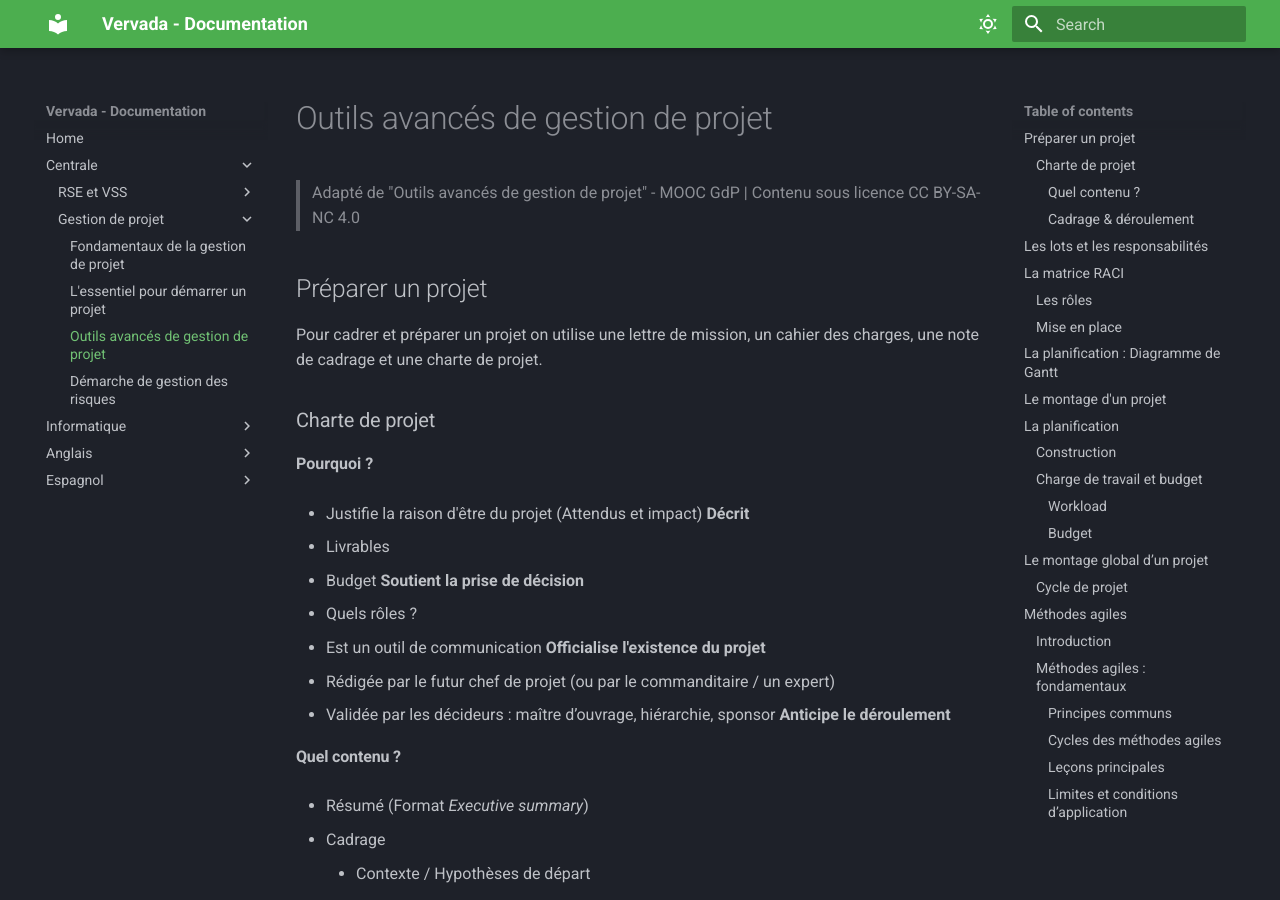
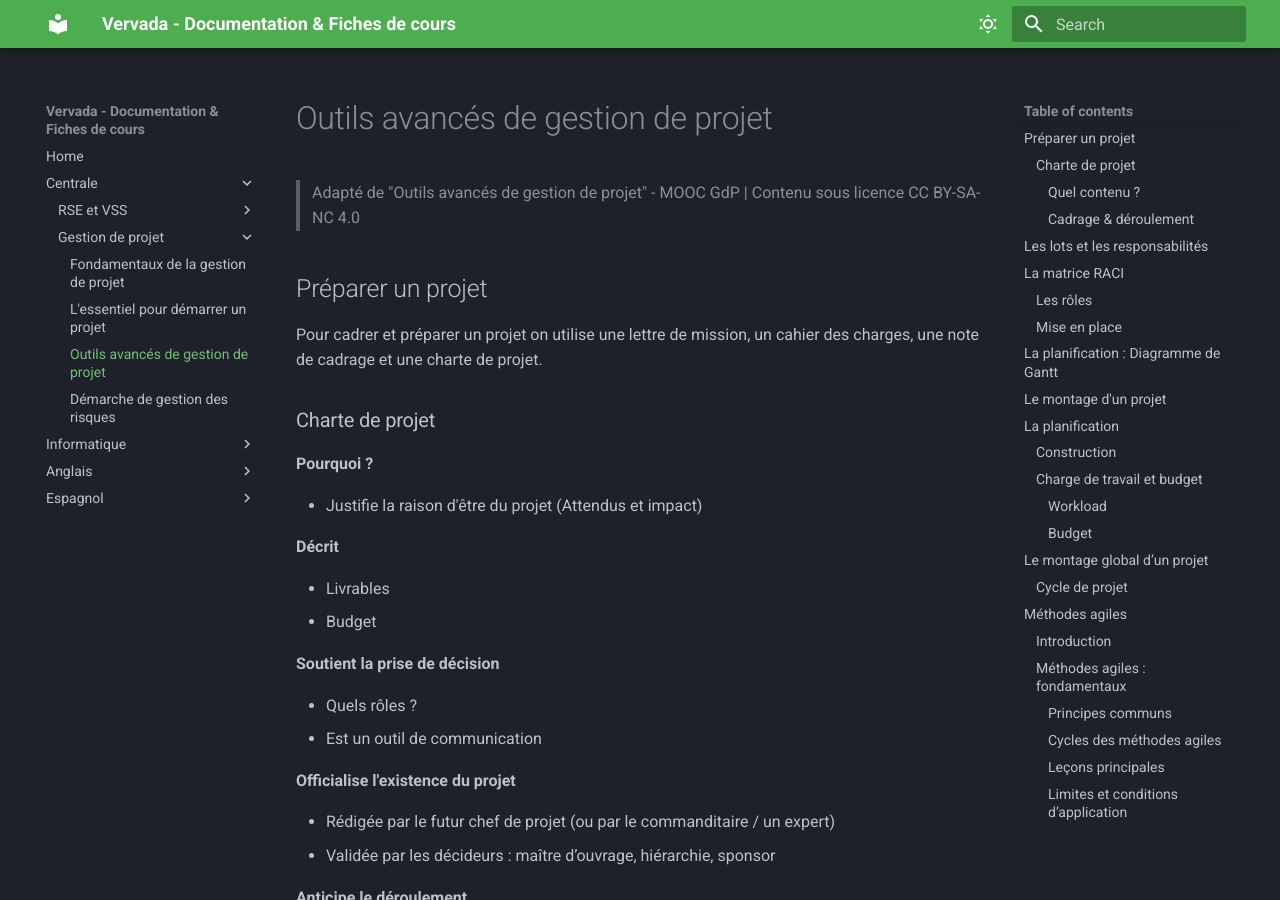
Before and after one commit to Valdr687/docs, an MkDocs documentation site: the page built from docs/gestion_de_projet/s3.md, in a window 1280 px wide and 900 px high. Built offline with MkDocs 1.6.1 and Material for MkDocs 9.7.7, drawn with Linux system fonts in a browser that asks for light colours.

Commit message:
fixed formatting

```diff
--- a/docs/gestion_de_projet/s3.md
+++ b/docs/gestion_de_projet/s3.md
@@ -11,18 +11,22 @@ Pour cadrer et préparer un projet on utilise une lettre de mission, un cahier d
 **Pourquoi ?**
 
 - Justifie la raison d'être du projet (Attendus et impact)
+
 **Décrit**
 
 - Livrables
 - Budget
+
 **Soutient la prise de décision**
 
 - Quels rôles ?
 - Est un outil de communication
+
 **Officialise l'existence du projet**
 
 - Rédigée par le futur chef de projet (ou par le commanditaire / un expert)
 - Validée par les décideurs : maître d’ouvrage, hiérarchie, sponsor
+
 **Anticipe le déroulement**
 
 #### Quel contenu ?
--- a/mkdocs.yml
+++ b/mkdocs.yml
@@ -1,4 +1,4 @@
-site_name: Vervada - Documentation
+site_name: Vervada - Documentation & Fiches de cours
 site_url: https://vervda.me/docs
 copyright: Licensed under CC BY-SA 4.0 International License - Thomas "Valdr687" Casanova
 extra:
```
